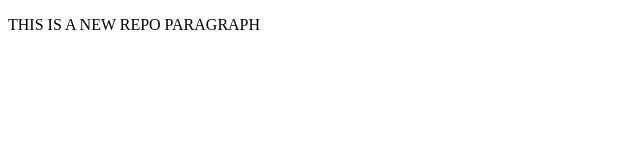
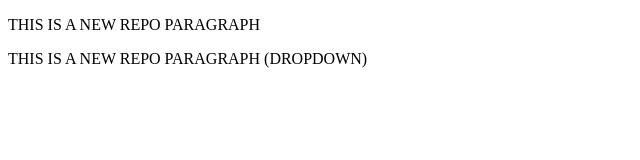
Before and after one commit to CoderAryanYadav/LocalRepo, a plain HTML site: page index.html in a window 1280 px wide. Shown: the whole page, without its empty margins (0-640 px from the left). Drawn offline with Linux system fonts and the light colour scheme.

```diff
--- a/index.html
+++ b/index.html
@@ -7,5 +7,7 @@
 </head>
 <body>
     <p>THIS IS A NEW REPO PARAGRAPH</p>
+    <p>THIS IS A NEW REPO PARAGRAPH (DROPDOWN)</p>
+
 </body>
 </html>
```
